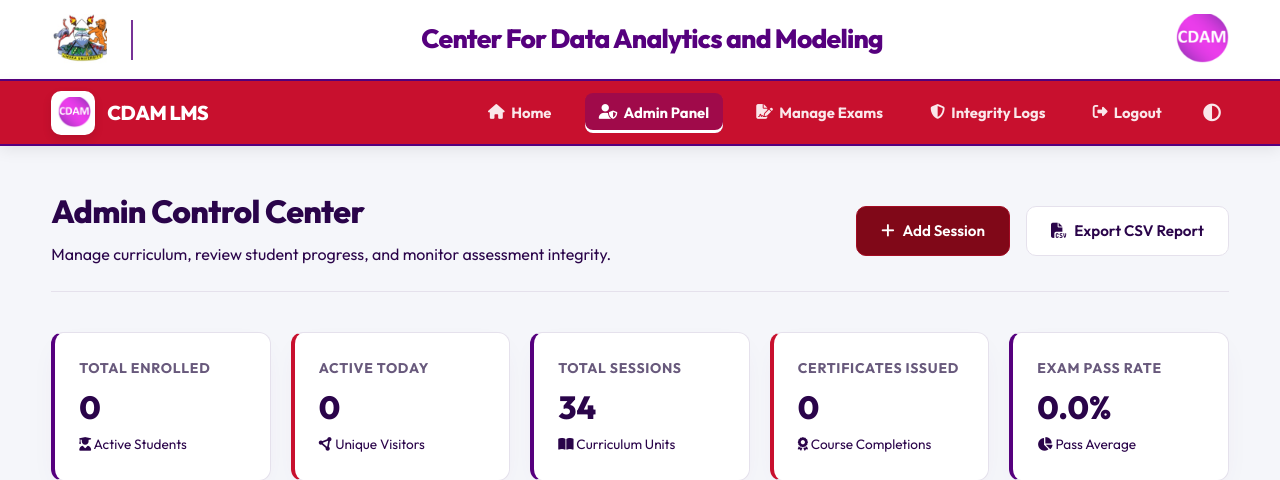
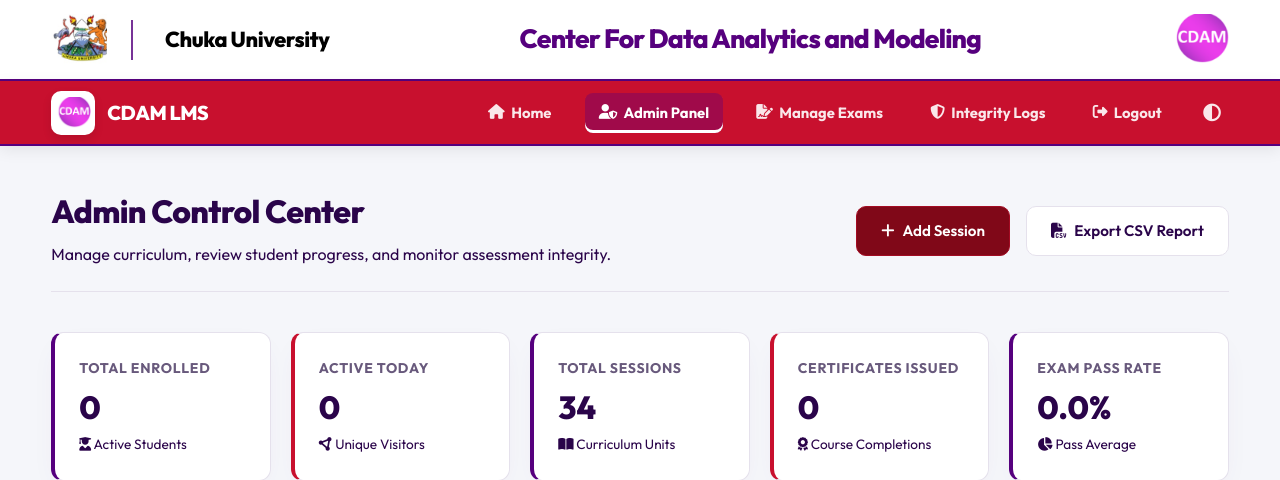
Before and after one commit to Nzangi20/Python-CDAM-system, a Flask app: page /admin in a window 1280 px wide. Shown: the top 480 px of the page. Run offline with Flask 3, Linux system fonts and the light colour scheme; a user stored in the database is signed in; data comes from the database, SQL or seed files in the repository; data that the repository does not hold is empty; some libraries are stand-ins or nearby versions.

Commit message:
Fix R session title repetitions and add Chuka University in black letters to header banner

```diff
--- a/backend/app.py
+++ b/backend/app.py
@@ -185,7 +185,11 @@ class Session(db.Model):
     @property
     def clean_title(self) -> str:
         import re
-        return re.sub(r"^(Session\s+\d+:\s*)+", "", self.title, flags=re.IGNORECASE).strip()
+        number_words = "one|two|three|four|five|six|seven|eight|nine|ten|eleven|twelve|thirteen|fourteen|fifteen|sixteen|seventeen|eighteen|nineteen|twenty"
+        prefix_pattern = rf"^(Session\s+(\d+|{number_words})\s*([:-]\s*)?)+"
+        cleaned = re.sub(prefix_pattern, "", self.title, flags=re.IGNORECASE).strip()
+        return cleaned
+
 
 
 class UserProgress(db.Model):
@@ -495,12 +499,12 @@ def seed_sessions() -> None:
     force_update = False
     version_setting = PlatformSetting.query.filter_by(key="curriculum_version").first()
     if not version_setting:
-        version_setting = PlatformSetting(key="curriculum_version", value="3")
+        version_setting = PlatformSetting(key="curriculum_version", value="4")
         db.session.add(version_setting)
         db.session.commit()
         force_update = True
-    elif version_setting.value != "3":
-        version_setting.value = "3"
+    elif version_setting.value != "4":
+        version_setting.value = "4"
         db.session.commit()
         force_update = True
 
@@ -3397,10 +3401,12 @@ def initialize():
                 if "user_sandbox_files" in inspector.get_table_names():
                     global_files_count = UserSandboxFile.query.filter_by(is_global=True).count()
 
+                version_setting = PlatformSetting.query.filter_by(key="curriculum_version").first()
                 if (r_db_count == len(R_SESSIONS) and
                     existing_r_slugs == expected_r_slugs and
                     python_notes_count >= 18 and
-                    global_files_count >= 11):
+                    global_files_count >= 11 and
+                    version_setting and version_setting.value == "4"):
                     # Database is already seeded and matches expected structure. Skip.
                     return
         except Exception as e:
--- a/frontend/static/styles.css
+++ b/frontend/static/styles.css
@@ -115,6 +115,20 @@ html[data-theme="dark"] .cdam-brand-banner {
   height: 40px;
   background: var(--purple-brand);
   opacity: 0.8;
+}
+
+.banner-chuka-text {
+  color: #000000;
+  font-family: 'Outfit', sans-serif;
+  font-weight: 800;
+  font-size: 1.35rem;
+  letter-spacing: -0.02em;
+  margin-left: 0.5rem;
+  white-space: nowrap;
+}
+
+html[data-theme="dark"] .banner-chuka-text {
+  color: #ffffff;
 }
 
 .middle-brand {
--- a/frontend/templates/base.html
+++ b/frontend/templates/base.html
@@ -19,6 +19,7 @@
         <img src="{{ chuka_logo }}" alt="Chuka University" class="chuka-banner-logo" />
       </div>
       <div class="divider-line"></div>
+      <div class="banner-chuka-text">Chuka University</div>
       <div class="middle-brand">
         <h1>Center For Data Analytics and Modeling</h1>
       </div>
--- a/frontend/templates/transcript.html
+++ b/frontend/templates/transcript.html
@@ -71,7 +71,7 @@
           {% for session in python_sessions %}
             <tr>
               <td class="ts-col-no">{{ row_counter.value }}</td>
-              <td>{{ session.title }}</td>
+              <td>Session {{ session.display_order }}: {{ session.clean_title }}</td>
               <td class="ts-col-score">
                 {% if quiz_map.get(session.id) is not none %}
                   {{ quiz_map[session.id].score }}%
@@ -90,7 +90,7 @@
           {% for session in r_sessions %}
             <tr>
               <td class="ts-col-no">{{ row_counter.value }}</td>
-              <td>{{ session.title }}</td>
+              <td>Session {{ session.display_order }}: {{ session.clean_title }}</td>
               <td class="ts-col-score">
                 {% if quiz_map.get(session.id) is not none %}
                   {{ quiz_map[session.id].score }}%
```
